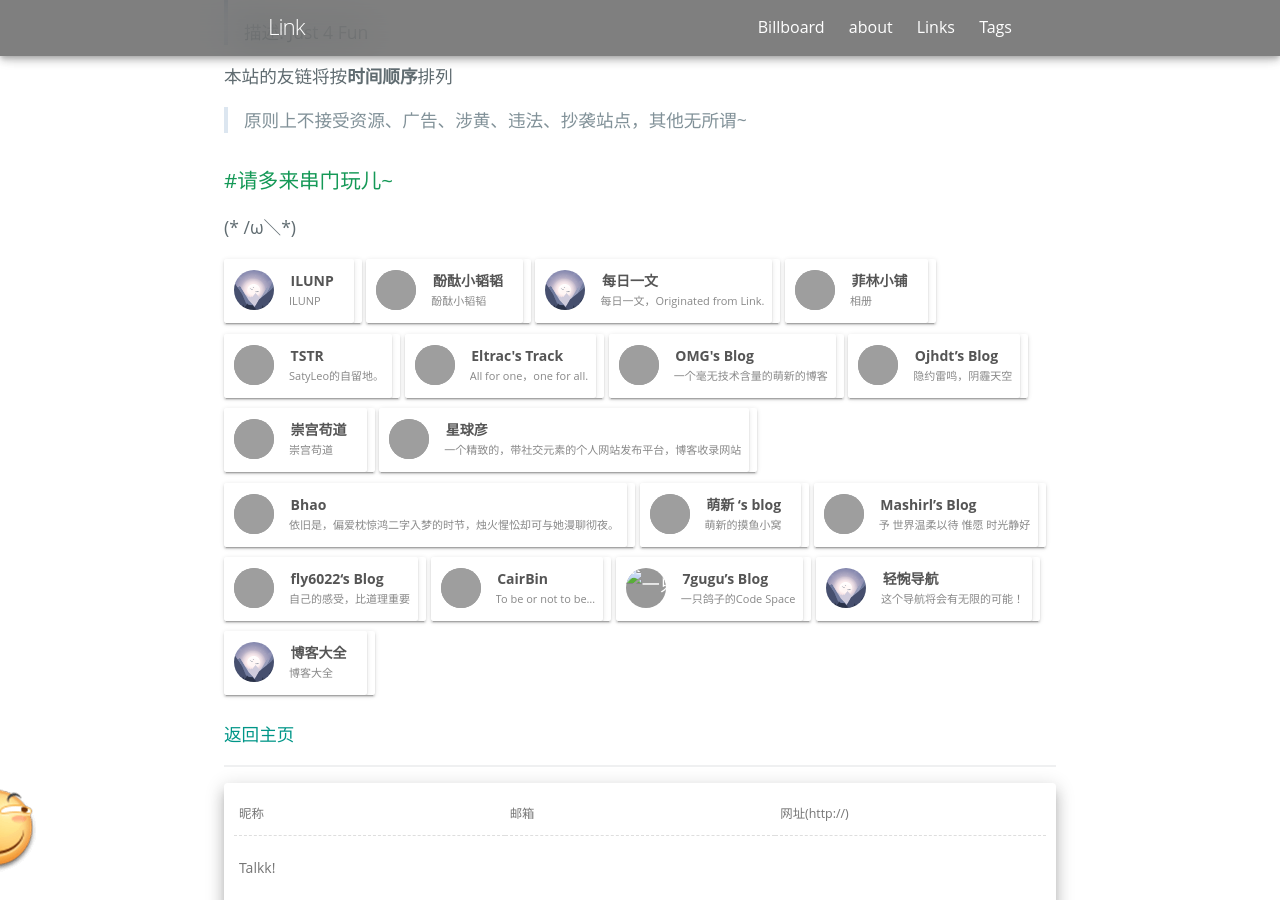
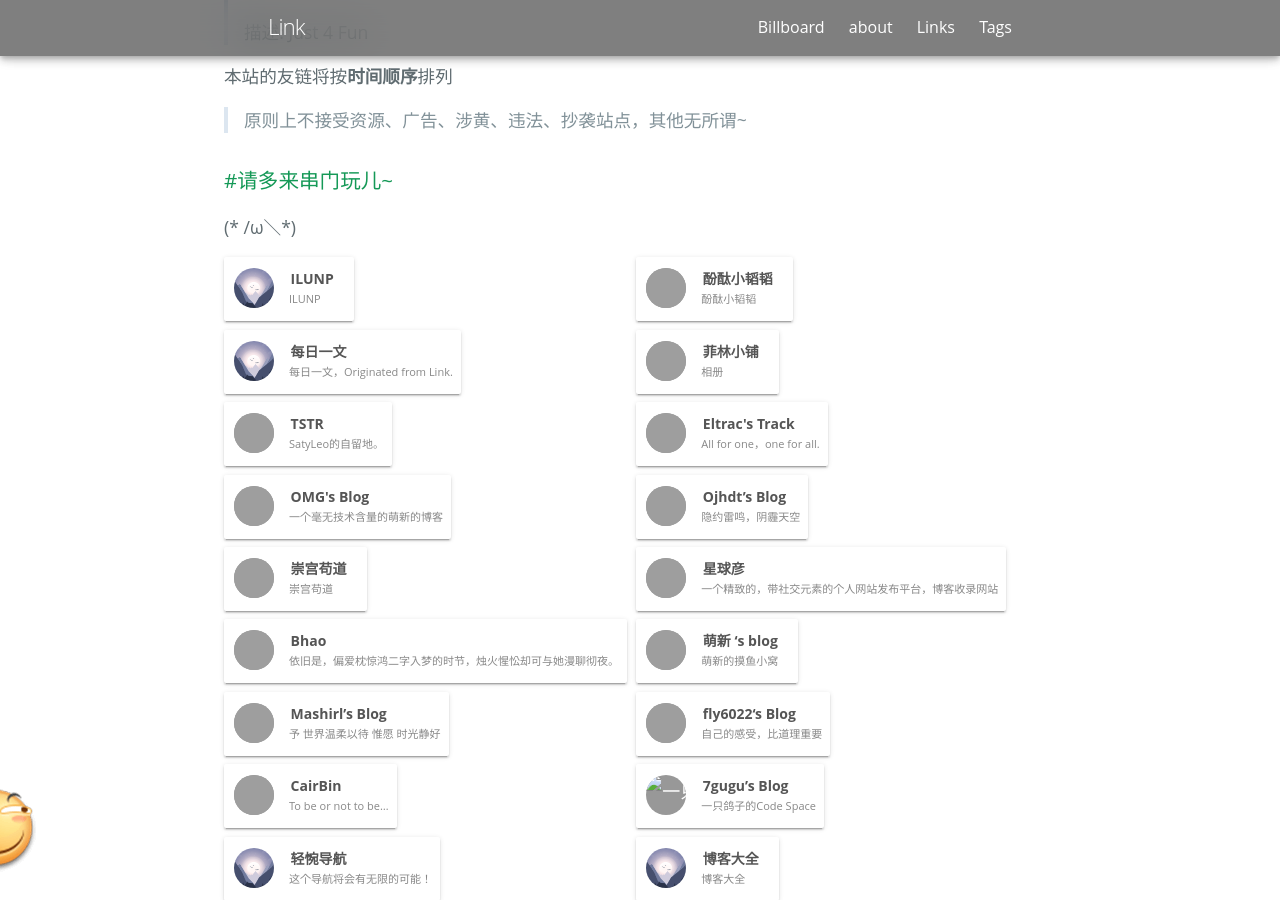
Before and after one commit to link9596/qwq, a Jekyll site: the page built from pages/link.md, in a window 1280 px wide and 900 px high, scrolled down 699 px. Built offline with Jekyll 4.4.1, drawn with Linux system fonts in a browser that asks for light colours; some web fonts are replaced; comment, search, counter and statistics services are not loaded; grey boxes are pictures that could not be loaded.

Commit message:
Update link.md

```diff
--- a/pages/link.md
+++ b/pages/link.md
@@ -28,7 +28,7 @@
 (* /ω＼*)
 
 {% for f in site.data.friends %}
-<div class="link-chip"><a href="{{f.url}}" target="_blank" class="link-chip ripple">
+<div class="link-chip-div"><a href="{{f.url}}" target="_blank" class="link-chip ripple">
  <img alt="{{f.describe}}" src="{{f.image}}" class="link-chip-icon"/>
  <span title="{{f.describe}}" class="link-chip-title">{{f.name}}</span>
  <p class="link-chip-dc">{{f.describe}}</p></a></div>
```
